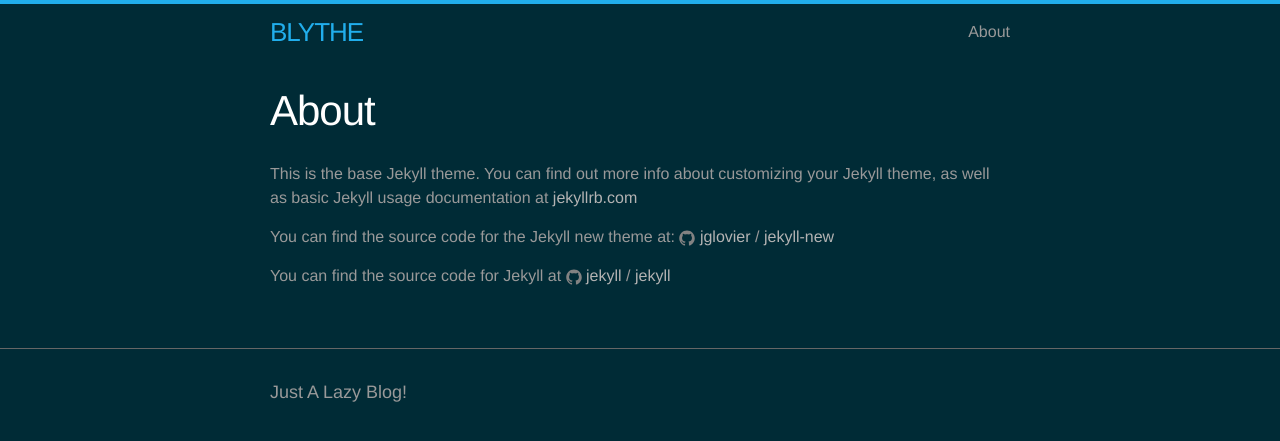
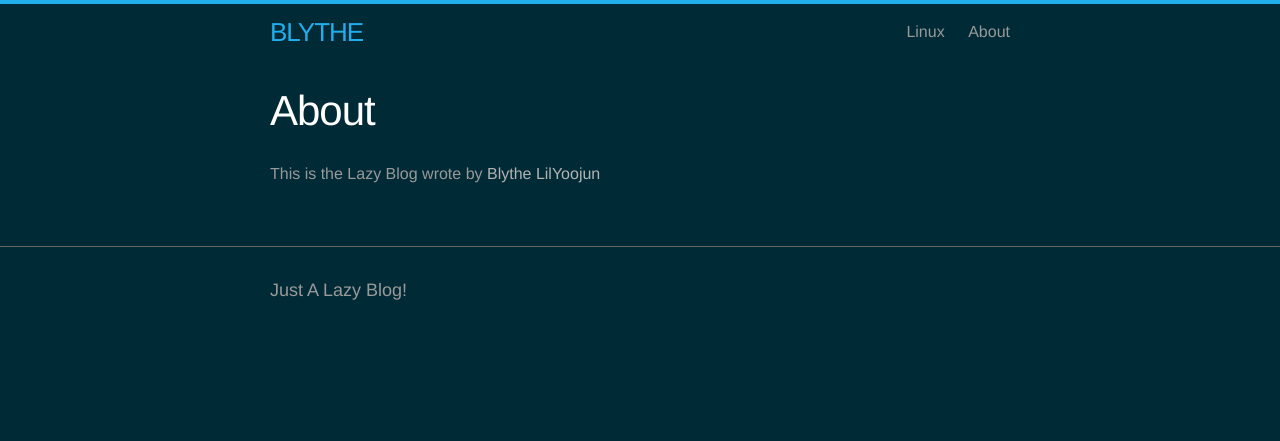
Before and after one commit to 6LYTH3/6lyth3.github.io, a Jekyll site: the page built from about.md, in a window 1280 px wide. Shown: the top 441 px of the page. Built offline with Jekyll 4.4.1, drawn with Linux system fonts in a browser that asks for light colours.

```diff
--- a/_includes/header.html
+++ b/_includes/header.html
@@ -16,6 +16,8 @@
     -->
 
       <div class="trigger">
+        <a class="page-link" href="/linux.html">Linux</a>
+
         {% for my_page in site.pages %}
           {% if my_page.title %}
           <a class="page-link" href="{{ my_page.url | prepend: site.baseurl }}">{{ my_page.title }}</a>
--- a/about.md
+++ b/about.md
@@ -4,12 +4,4 @@ title: About
 permalink: /about/
 ---
 
-This is the base Jekyll theme. You can find out more info about customizing your Jekyll theme, as well as basic Jekyll usage documentation at [jekyllrb.com](http://jekyllrb.com/)
-
-You can find the source code for the Jekyll new theme at:
-{% include icon-github.html username="jglovier" %} /
-[jekyll-new](https://github.com/jglovier/jekyll-new)
-
-You can find the source code for Jekyll at
-{% include icon-github.html username="jekyll" %} /
-[jekyll](https://github.com/jekyll/jekyll)
+This is the Lazy Blog wrote by [Blythe LilYoojun](https://twitter.com/Le3nN0)
```
Also changed, not shown: _posts/2016-06-01-List-All-Network-Connection.markdown (added, +28 -0 lines), linux.html (added, +23 -0 lines).
